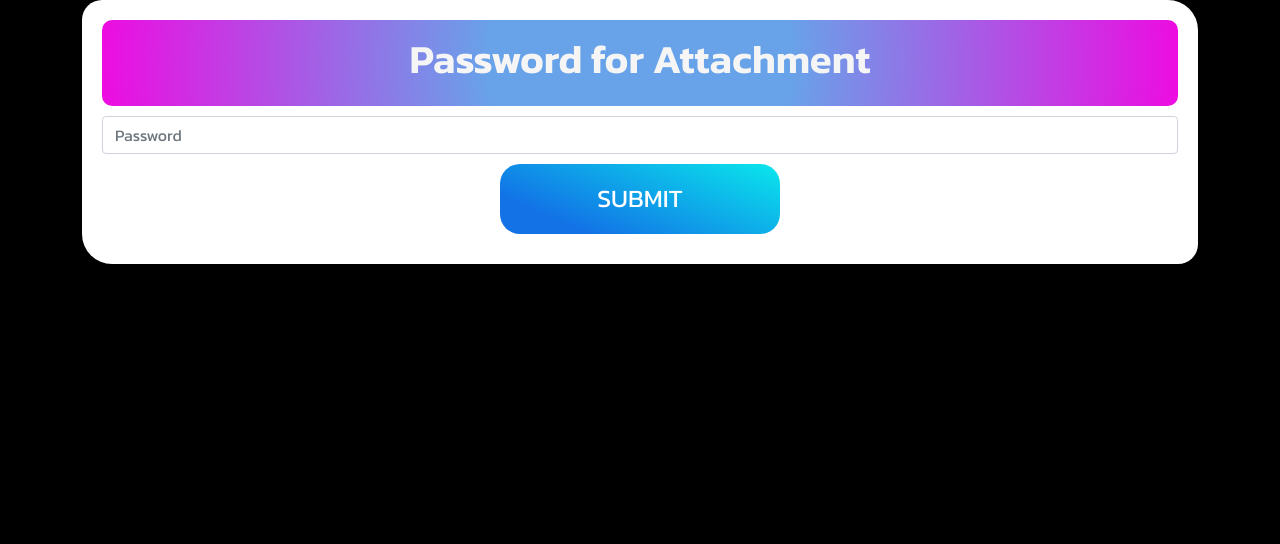
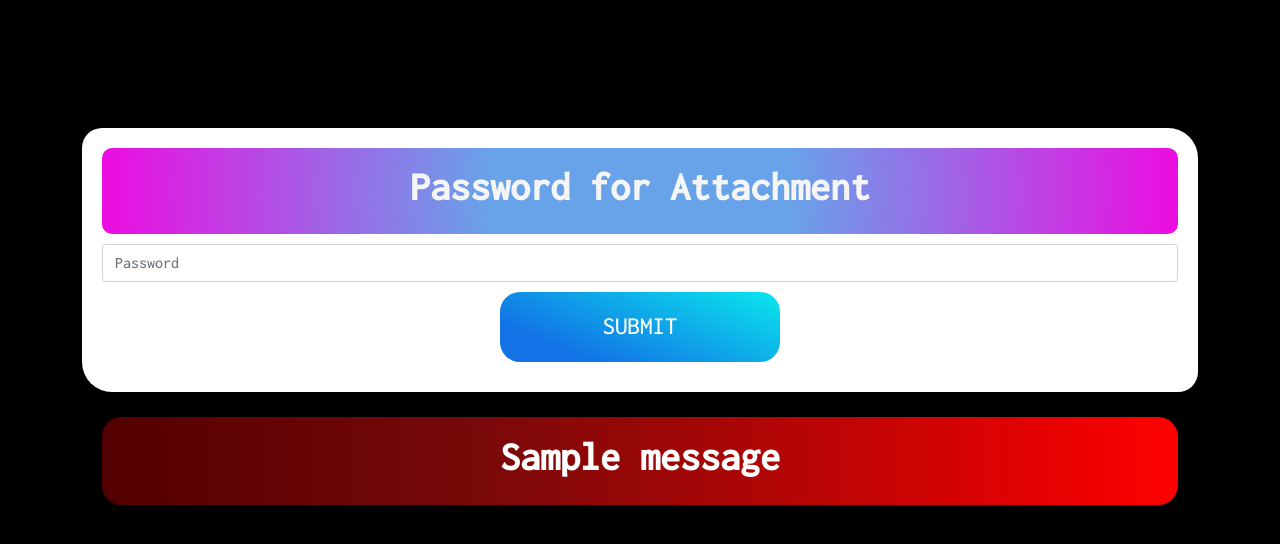
Before and after one commit to techPhantoms2k22/QuikMail, a Django app: a page that uses user/templates/user/seeAttachment.html in a window 1280 px wide. Shown: the top 544 px of the page. Run offline with Django 4.2, Linux system fonts and the light colour scheme; one stand-in notice (Sample message) is shown.

Commit message:
Fix : UI improvements, warning alert added

```diff
--- a/static/css/home.css
+++ b/static/css/home.css
@@ -1,5 +1,6 @@
 /* swal css */
-@import url('https://fonts.googleapis.com/css2?family=Montserrat:wght@400;600;700&display=swap');
+/* @import url('https://fonts.googleapis.com/css2?family=Montserrat:wght@400;600;700&display=swap'); */
+@import url('https://fonts.googleapis.com/css2?family=Inconsolata:wght@500&display=swap');
 div.swal2-html-container {
   /* background-color: black; */
   /* font-family: Arial, Helvetica, sans-serif; */
@@ -10,7 +11,7 @@ div.swal2-actions {
   font-size: 15px;
 }
 body {
-  font-family: "Montserrat", sans-serif;
+  font-family: 'Inconsolata', monospace;
   /* font-size: 10rem; */
 }
 
--- a/static/css/seeAttachment.css
+++ b/static/css/seeAttachment.css
@@ -1,7 +1,8 @@
-@import url("https://fonts.googleapis.com/css2?family=Kanit:wght@200;300;400;600&display=swap");
+/* @import url("https://fonts.googleapis.com/css2?family=Kanit:wght@200;300;400;600&display=swap"); */
+@import url('https://fonts.googleapis.com/css2?family=Inconsolata:wght@500&display=swap');
 
 .body {
-    font-family: "Kanit", sans-serif;
+    font-family: 'Inconsolata', monospace;
     background-color: #000000;
 }
 
@@ -13,9 +14,19 @@
     );
   }
 
+  #msg {
+    text-align: center;
+    color: white;
+    background: linear-gradient(90deg, rgba(83,0,0,1) 0%, rgba(121,9,9,1) 35%, rgba(255,0,0,1) 100%);
+    margin: 2% 8% 2% 8%;
+    border-style: none;
+    border-radius: 20px;
+  }
+
   .tabcontent .container {
     width: 50%;
     padding: 50px 0px;
+    /* margin: 0 auto; */
   }
 
   .panel {
@@ -88,8 +99,11 @@
 
 #table {
     text-align: center;
+    margin-top: 5%;
 }
 
 #pass {
     text-align: center;
+    /* margin: 0 auto; */
+    margin-top: 10%;
 }
--- a/user/templates/user/seeAttachment.html
+++ b/user/templates/user/seeAttachment.html
@@ -33,6 +33,11 @@
       </div>
     </div>
   </div>
+  {% for message in messages %}
+  <div class="alert alert-info" id="msg" role="alert">
+    <h1> <b>{{message}}</b></h1>
+  </div>
+  {% endfor %}
   {% endif %}
 
   </div>
--- a/user/views.py
+++ b/user/views.py
@@ -336,7 +336,7 @@ def attachmentContent_Inbox(request,id):
                 contentArray.append(temporaryList.copy())
                 temporaryList.clear()
         else:
-            return HttpResponse("Password Wrong")
+            messages.error(request,"Wrong Password !!")
     context = {
         'boxType' : boxType ,
         'content' : content,
```
Also changed, not shown: static/css/index.css (+28 -4 lines), user/templates/user/home.html (+6 -6 lines), user/templates/user/index.html (+12 -11 lines), db.sqlite3.
